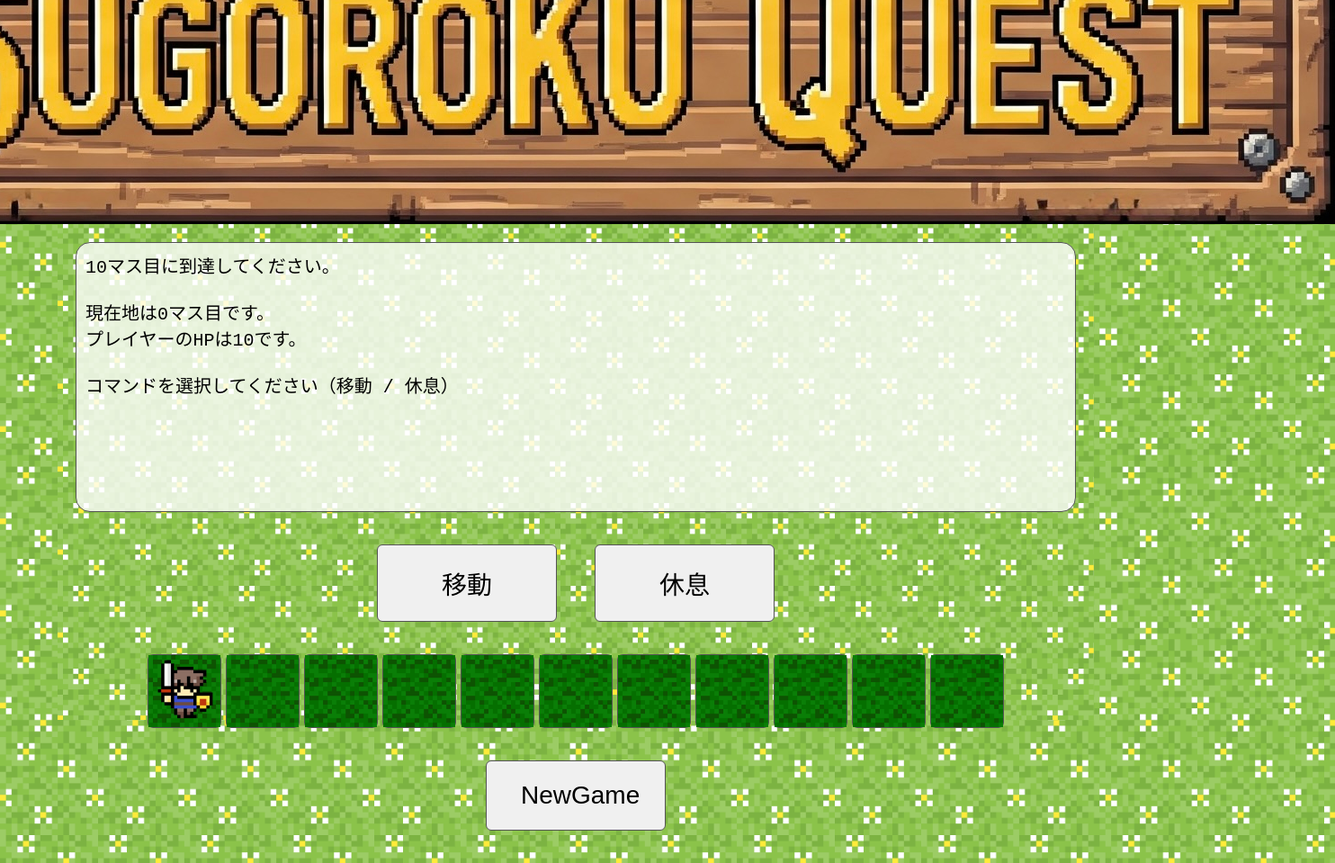
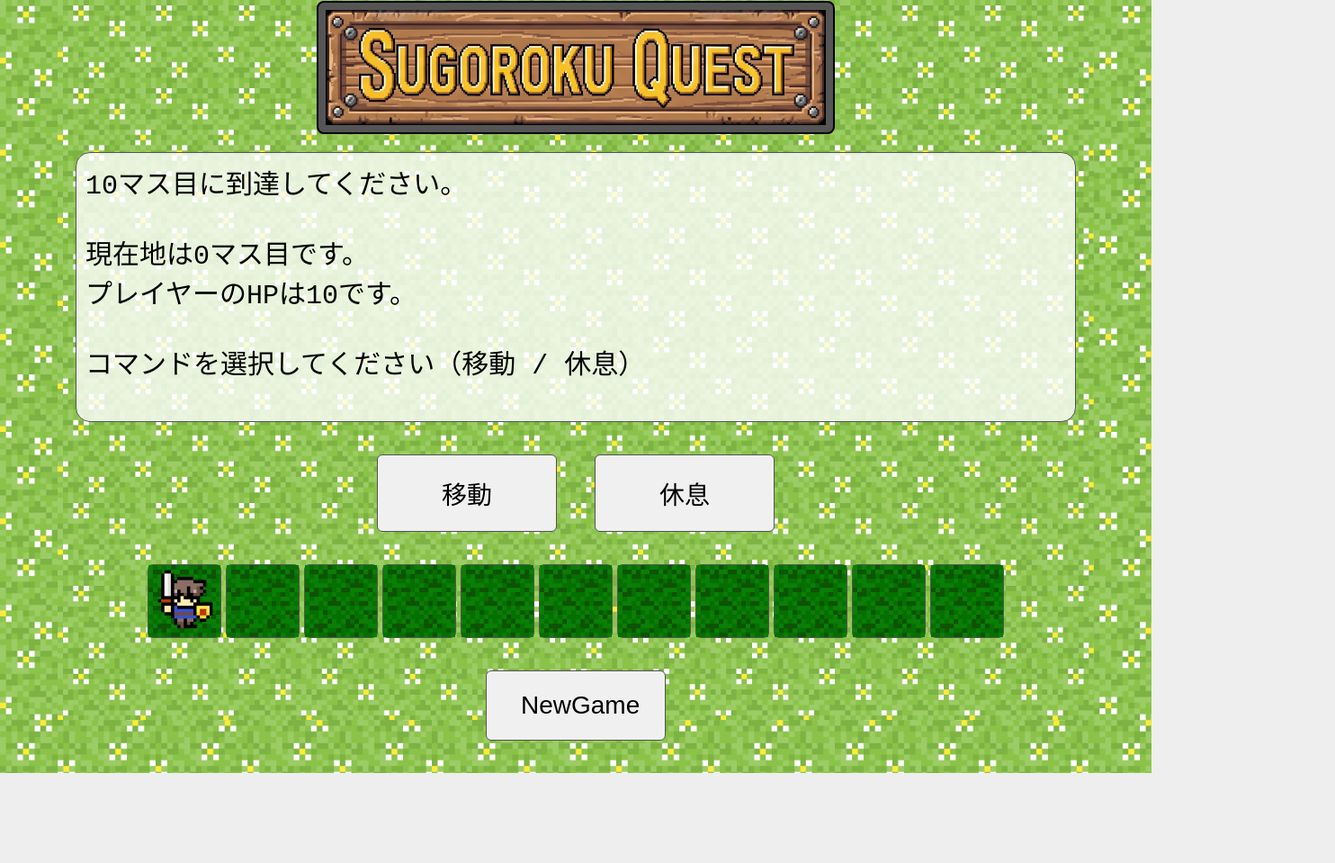
Before and after one commit to ito2283/SugorokuQuest, a plain HTML site: page index.html in a window 1280 px wide. Shown: the whole page at 90% size, 1484 px wide, since content can reach past the window. After the commit the page ends 859 px from the top, so only its background shows below. Drawn offline with Linux system fonts and the light colour scheme.

Commit message:
Update sugoroku.css

```diff
--- a/sugoroku.css
+++ b/sugoroku.css
@@ -22,13 +22,24 @@ body, html {
     align-items: center;       /* 子要素を横中央に */
     gap: 20px;                 /* 子要素の縦間隔 */
     width: 90vw;               /* 画面幅の90% */
-    max-width: 1200px;         /* 最大幅600px */
+    max-width: 1200px;         /* 最大幅1200px */
     padding: 20px;
     box-sizing: border-box;
 }
-
+/* タイトル画像 */
+.title-img {
+    display: inline-block;
+    margin-top: 40px;
+    max-width: 50%;             /* 横幅を画面に合わせて縮小 */
+    height: auto;               /* 縦横比を維持 */
+    border: 2px solid black;
+    border-radius: 8px;
+    background-color: #555;
+    padding: 8px;
+}
+/* ログ */
 #log {
-    font-size: 20px;
+    font-size: 30px;
     white-space: pre-line;
     border: 1px solid #555;
     border-radius: 16px;
@@ -39,7 +50,7 @@ body, html {
     width: 100%;               /* 幅いっぱい */
     box-sizing: border-box;
 }
-
+/* 移動 休息 攻撃 防御 */
 #controls {
     width: 100%;
     display: flex;
@@ -47,7 +58,7 @@ body, html {
     justify-content: center;   /* 中央寄せ */
     gap: 10px;
 }
-
+/* ボタン */
 button {
     margin: 16px;
     padding: 22px 38px;          /* 大きめの内側余白（上下16px、左右32px） */
@@ -61,21 +72,11 @@ button {
     min-width: 140px;          /* 最低幅を指定 */
     max-width: 200px;          /* 最大幅を指定 */
 }
-
 button:hover {
     background-color: #2196F3; /* 青色 */
     color: white;              /* 文字色を白にしてコントラスト確保 */
 }
-
-h1 {
-    display: inline-block;       /* 枠が文字サイズにフィット */
-    color:white;
-    background-color: #555;    /* 半透明の背景色 */
-    border: 2px solid black;   /* 枠線 */
-    padding: 8px 16px;           /* 内側の余白 */
-    margin: 10px 0;              /* 上下の余白 */
-}
-
+/* マス目 */
 #board {
     display: flex;
     flex-wrap: wrap;             /* 横に入りきらない分は折り返し */
```
